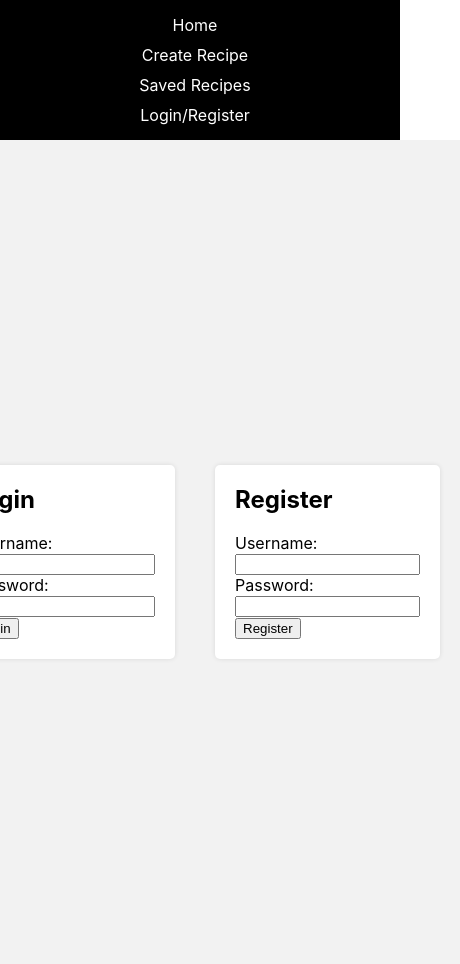
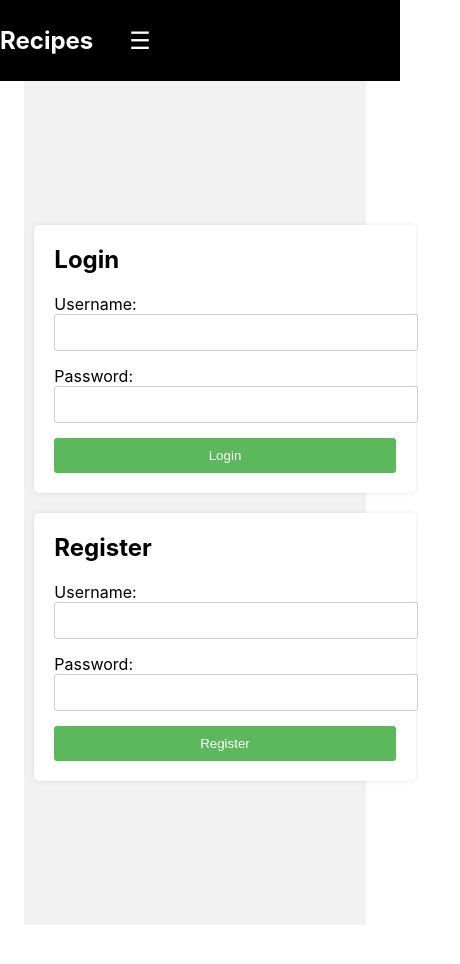
Before and after one commit to danray472/recipe-client-renda, a React (Create React App) app: page /auth in a window 390 px wide. Shown: the top 964 px of the page, 460 px wide, since content can reach past the window. After the commit the page ends 925 px from the top, so only its background shows below. Built offline with nearby package versions, Linux system fonts and the light colour scheme.

Commit message:
updated css and apis

```diff
--- a/src/App.css
+++ b/src/App.css
@@ -13,6 +13,82 @@ body {
   padding: 0;
 }
 
+/* Navbar */
+.navbar {
+  width: 100%;
+  background-color: black;
+  display: flex;
+  justify-content: space-between;
+  align-items: center;
+  color: white;
+  padding: 0 20px;
+}
+
+.navbar-brand {
+  display: flex;
+  align-items: center;
+}
+
+.navbar-brand h1 {
+  margin-right: 20px;
+  font-size: 1.5rem;
+  color: white;
+}
+
+.navbar a,
+.navbar button {
+  color: white;
+  text-decoration: none;
+  margin: 0 10px;
+  font-size: 1rem;
+}
+
+.navbar button {
+  background: none;
+  border: none;
+  cursor: pointer;
+}
+
+.navbar .menu-toggle {
+  display: none;
+  font-size: 1.5rem;
+}
+
+.navbar-links {
+  display: flex;
+  flex-direction: row;
+}
+
+/* Mobile styles */
+@media (max-width: 768px) {
+  .navbar {
+    flex-direction: column;
+    align-items: flex-start;
+    padding: 10px;
+  }
+
+  .navbar .menu-toggle {
+    display: block;
+  }
+
+  .navbar-links {
+    display: none;
+    flex-direction: column;
+    width: 100%;
+    margin-top: 10px;
+  }
+
+  .navbar-links.open {
+    display: flex;
+  }
+
+  .navbar-links a,
+  .navbar-links button {
+    margin: 10px 0;
+    font-size: 1.2rem;
+  }
+}
+
 /* Authentication and forms */
 .auth {
   display: flex;
@@ -20,6 +96,7 @@ body {
   align-items: center;
   height: 100vh;
   background-color: #f2f2f2;
+  flex-wrap: wrap; /* Allow forms to wrap on smaller screens */
 }
 
 .auth-container {
@@ -36,50 +113,48 @@ body {
   max-width: 400px; /* Set maximum width for larger screens */
 }
 
-/* Navbar */
-.navbar {
+.auth-container form {
+  display: flex;
+  flex-direction: column;
   width: 100%;
-  height: 80px;
-  background-color: black;
-  display: flex;
-  justify-content: space-between;
-  align-items: center;
-  color: white;
-  text-decoration: none;
-  padding: 0 20px;
 }
 
-.navbar-brand {
-  font-size: 1.5rem;
+.auth-container .form-group {
+  margin-bottom: 15px;
 }
 
-.navbar-links {
-  display: flex;
-  flex-direction: row;
+.auth-container label {
+  margin-bottom: 5px;
 }
 
-.navbar-links a {
+.auth-container input {
+  padding: 10px;
+  border: 1px solid #ccc;
+  border-radius: 3px;
+  width: 100%;
+}
+
+.auth-container button {
+  padding: 10px;
+  border: none;
+  border-radius: 3px;
+  background-color: #5cb85c;
   color: white;
-  text-decoration: none;
-  margin: 0 10px;
-  font-size: 1rem;
+  cursor: pointer;
+}
+
+.auth-container button:hover {
+  background-color: #4cae4c;
 }
 
 @media (max-width: 768px) {
-  .navbar {
-    flex-direction: column;
-    height: auto;
-    padding: 10px;
+  .auth-container {
+    width: 100%; /* Full width on smaller screens */
+    margin: 10px; /* Reduce margin on smaller screens */
   }
 
-  .navbar-links {
+  .auth {
     flex-direction: column;
-    margin-top: 10px;
-  }
-
-  .navbar-links a {
-    margin: 5px 0;
-    font-size: 1.2rem;
   }
 }
 
@@ -129,58 +204,3 @@ li {
 h2 {
   margin-top: 0;
 }
-
-/* Global styles */
-.App {
-  display: flex;
-  flex-direction: column;
-  justify-content: center;
-  align-items: center;
-  font-family: -apple-system, BlinkMacSystemFont, "Segoe UI", Roboto, Oxygen,
-    Ubuntu, Cantarell, "Open Sans", "Helvetica Neue", sans-serif;
-}
-
-body {
-  margin: 0;
-  padding: 0;
-}
-
-/* Navbar */
-.navbar {
-  width: 100%;
-  height: 80px;
-  background-color: black;
-  display: flex;
-  justify-content: space-between;
-  align-items: center;
-  color: white;
-  text-decoration: none;
-  padding: 0 20px;
-}
-
-.navbar a,
-.navbar button {
-  color: white;
-  text-decoration: none;
-  margin: 0 10px;
-  font-size: 1rem;
-}
-
-.navbar button {
-  background: none;
-  border: none;
-  cursor: pointer;
-}
-
-@media (max-width: 768px) {
-  .navbar {
-    flex-direction: column;
-    height: auto;
-    padding: 10px;
-  }
-
-  .navbar a,
-  .navbar button {
-    margin: 5px 0;
-  }
-}
--- a/src/components/navbar.js
+++ b/src/components/navbar.js
@@ -1,10 +1,11 @@
-import React from "react";
+import React, { useState } from "react";
 import { Link, useNavigate } from "react-router-dom";
 import { useCookies } from "react-cookie";
 
 export const Navbar = () => {
   const [cookies, setCookies] = useCookies(["access_token"]);
   const navigate = useNavigate();
+  const [menuOpen, setMenuOpen] = useState(false);
 
   const logout = () => {
     setCookies("access_token", "");
@@ -12,8 +13,19 @@ export const Navbar = () => {
     navigate("/auth");
   };
 
+  const toggleMenu = () => {
+    setMenuOpen(!menuOpen);
+  };
+
   return (
     <div className="navbar">
+      <div className="navbar-brand">
+        <h1>Recipes</h1>
+        <button className="menu-toggle" onClick={toggleMenu}>
+          ☰
+        </button>
+      </div>
+      <div className={`navbar-links ${menuOpen ? "open" : ""}`}>
         <Link to="/">Home</Link>
         <Link to="/create-recipe">Create Recipe</Link>
         <Link to="/saved-recipes">Saved Recipes</Link>
@@ -23,5 +35,6 @@ export const Navbar = () => {
           <button onClick={logout}> Logout </button>
         )}
       </div>
+    </div>
   );
 };
--- a/src/pages/home.js
+++ b/src/pages/home.js
@@ -11,7 +11,7 @@ export const Home = () => {
   useEffect(() => {
     const fetchRecipes = async () => {
       try {
-        const response = await axios.get("http://localhost:3001/recipes");
+        const response = await axios.get(`${process.env.REACT_APP_BACKEND_URL}/recipes`);
         setRecipes(response.data);
       } catch (err) {
         console.log(err);
@@ -21,7 +21,7 @@ export const Home = () => {
     const fetchSavedRecipes = async () => {
       try {
         const response = await axios.get(
-          `http://localhost:3001/recipes/savedRecipes/ids/${userID}`
+          `${process.env.REACT_APP_BACKEND_URL}/recipes/savedRecipes/ids/${userID}`
         );
         setSavedRecipes(response.data.savedRecipes);
       } catch (err) {
```
Lines whose indentation alone changed are shown as unchanged.
